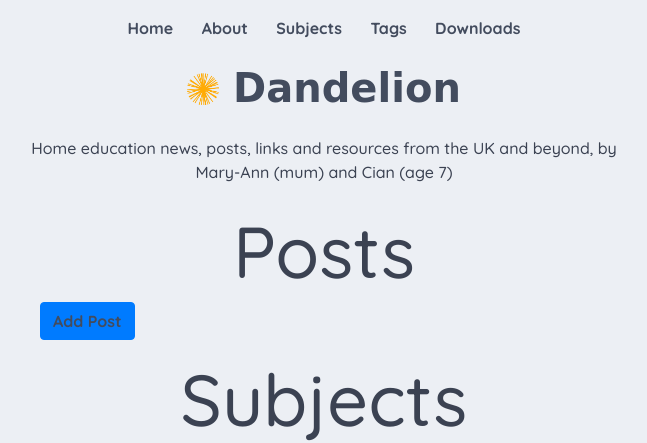
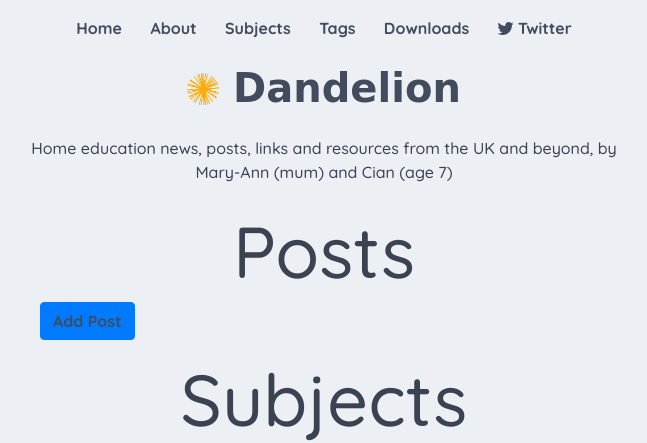
Before and after one commit to maryannh/dandelion2, a Flask app: template templates/admin.html in a window 1280 px wide. Shown: the top 443 px of the page, without its empty margins (316-963 px from the left). Run offline with Flask 2, Linux system fonts and the light colour scheme; the template is opened without the code that fills it, so the values that code supplies are empty; some libraries are stand-ins or nearby versions; some web fonts are replaced.

Commit message:
added twitter link

```diff
--- a/templates/base2.html
+++ b/templates/base2.html
@@ -50,9 +50,14 @@
                     Tags
                     </a>
                 </li>
-                <li class="list-inline-item">
+                <li class="list-inline-item mr-4">
                     <a href="{{ config.BASE_URL }}/downloads">
                     Downloads
+                    </a>
+                </li>
+                <li class="list-inline-item">
+                    <a href="https://www.twitter.com/dandelion_he">
+                    <i class="bi-twitter"></i> Twitter
                     </a>
                 </li>
             </ul>
```
